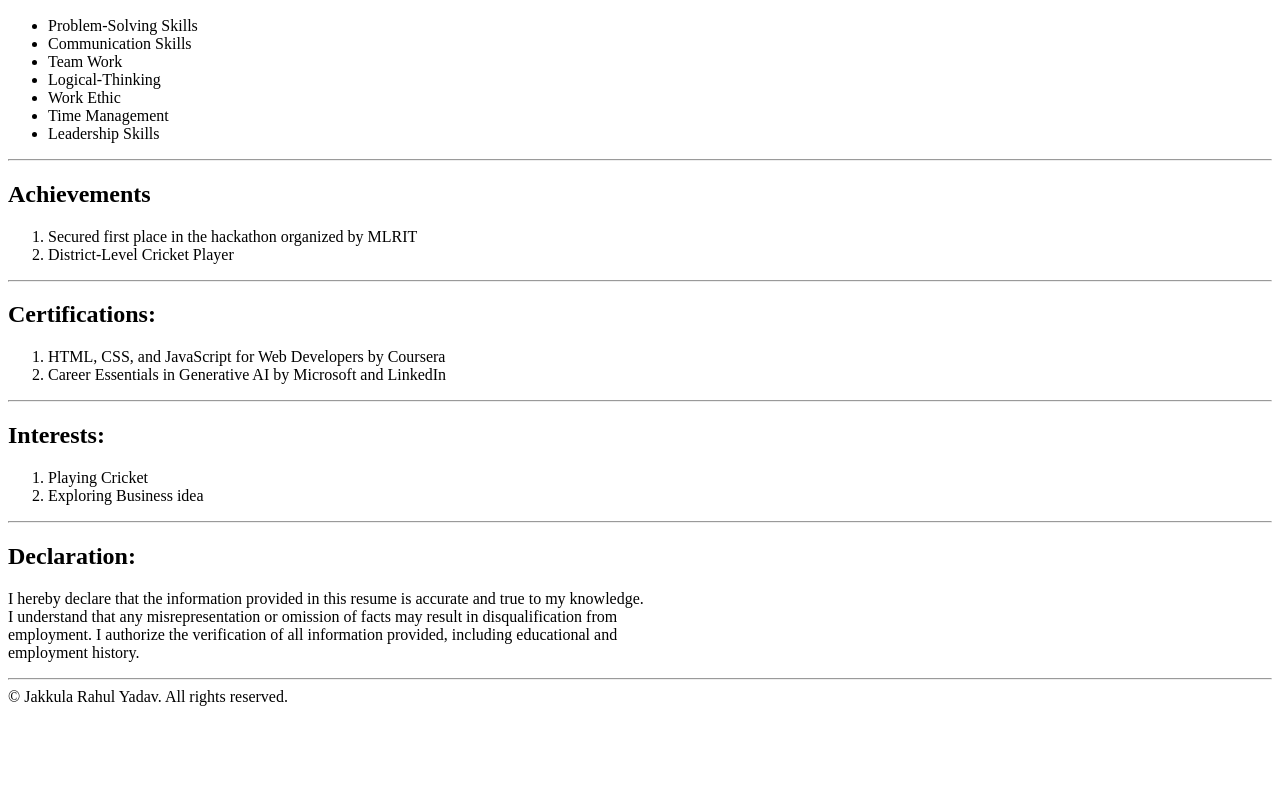
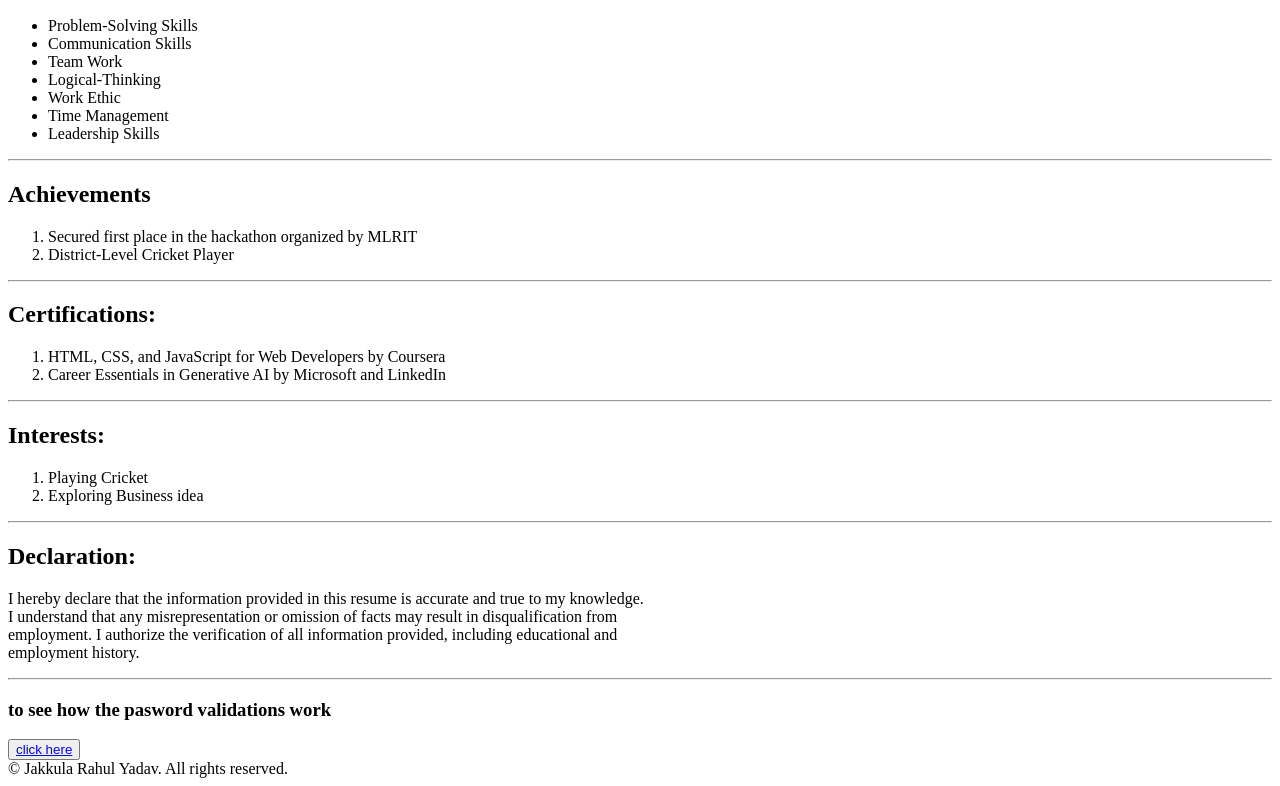
Before and after one commit to Rahulcell/resume, a plain HTML site: page index.html in a window 1280 px wide. Shown: the part 1136-1922 px from the top of the page. Before the commit the page ends 1850 px from the top, so only its background shows below. Drawn offline with Linux system fonts and the light colour scheme.

Commit message:
added password validation to index .html

```diff
--- a/index.html
+++ b/index.html
@@ -88,6 +88,9 @@
         employment. I authorize the verification of all information provided, including educational and<br />
         employment history.</p>
         <hr/>
+
+    <h3> to see how the pasword validations work </h3>
+    <button><a href="./passwordvalidation.html"> click here</a></button>
         <footer>© Jakkula Rahul Yadav. All rights reserved.</footer>
 </body>
 </html>
```
